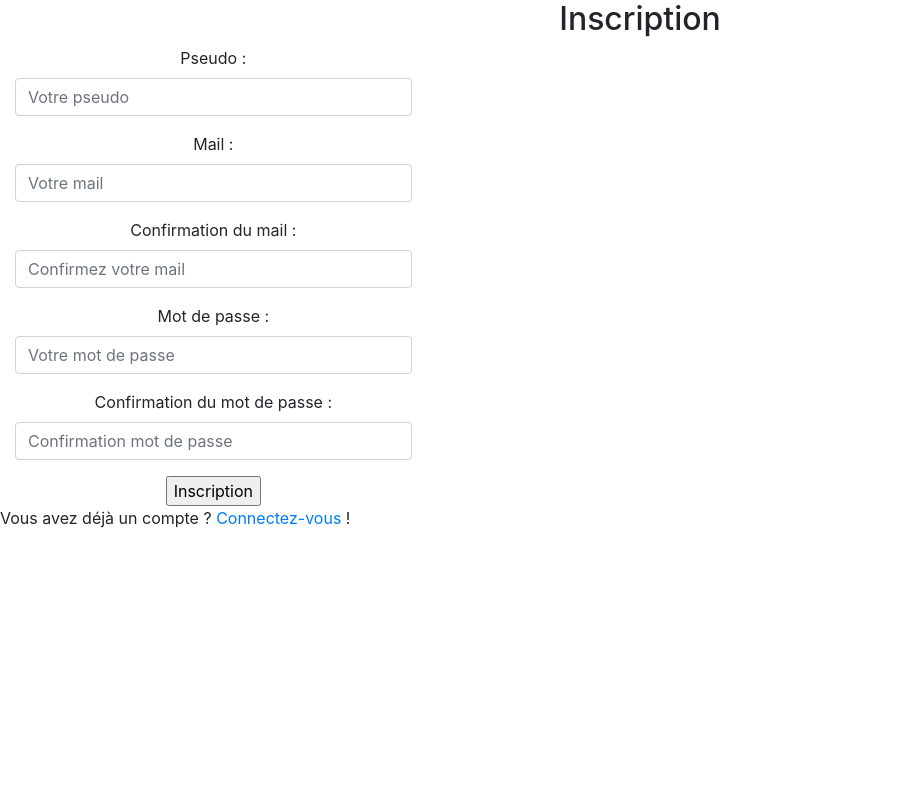
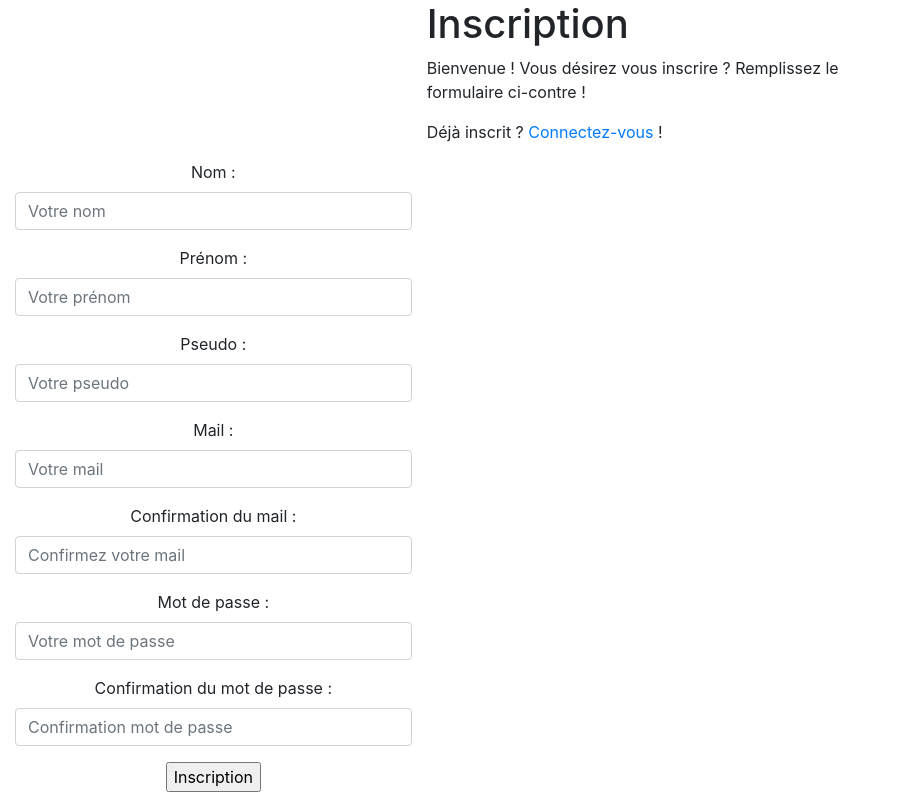
Before and after one commit to Christopher62/Evaluation---Simplon, a PHP site: page /inscription.php in a window 1280 px wide. Shown: the whole page, without its empty margins (0-901 px from the left). Run offline with PHP 8.4, Linux system fonts and the light colour scheme; some libraries are stand-ins or nearby versions.

Commit message:
Added nom + prenom fields into inscription form

```diff
--- a/pages/inscription.php
+++ b/pages/inscription.php
@@ -4,13 +4,15 @@ $cnx = new PDO('mysql:host=localhost;dbname=Evalsimplon', 'root', 'codeurKiFFeur
 
 if(isset($_POST["forminscription"]))
 {
+	$nom = htmlspecialchars($_POST["nom"]);
+	$prenom = htmlspecialchars($_POST["prenom"]);
 	$pseudo = htmlspecialchars($_POST["pseudo"]);
 	$mail = htmlspecialchars($_POST["mail"]);
 	$mail2 = htmlspecialchars($_POST["mail2"]);
 	$mdp = sha1($_POST["mdp"]);
 	$mdp2 = sha1($_POST["mdp2"]);
 
-	if(!empty($_POST["pseudo"]) AND !empty($_POST["mail"]) AND !empty($_POST["mail2"]) AND !empty($_POST["mdp"]) AND !empty($_POST["mdp2"]))
+	if(!empty($_POST["nom"]) AND !empty($_POST["prenom"]) AND !empty($_POST["pseudo"]) AND !empty($_POST["mail"]) AND !empty($_POST["mail2"]) AND !empty($_POST["mdp"]) AND !empty($_POST["mdp2"]))
 	{
 		$pseudolength = strlen($pseudo);
 		if ($pseudolength <= 30)
@@ -81,13 +83,27 @@ if(isset($_POST["forminscription"]))
 		<meta name="viewport" content="width=device-width, initial-scale=1">
 		<title>Inscription</title>
     <link rel="stylesheet" href="../bootstrap-css/bootstrap.min.css">
+		<link rel="stylesheet" href="../style/css/christopher.css">
 	</head>
 	<body>
-		<div align="center">
-			<h2>Inscription</h2>
+		<div class="container-fluid col-md-4" id="inscription">
+			<div class="row">
+			<h1>Inscription</h1>
+			<p>Bienvenue ! Vous désirez vous inscrire ? Remplissez le formulaire ci-contre !</p>
+			<p>Déjà inscrit ? <a href="connexion.php">Connectez-vous</a> !</p>
+			</div>
+		</div>
 			<div class="container-fluid">
-				<div class="row">
-					<form class="well col-md-offset-4 col-md-4" method="POST" action="">
+				<div class="row text-center">
+					<form class="well col-md-4 inscription-form" method="POST" action="">
+						<div class="form-group">
+		          <label for="nom">Nom :</label>
+						  <input class="form-control" type="text" placeholder="Votre nom" id="nom" name="nom" value="<?php if(isset($nom)) { echo $nom; } ?>">
+		        </div>
+						<div class="form-group">
+		          <label for="prenom">Prénom :</label>
+						  <input class="form-control" type="text" placeholder="Votre prénom" id="prenom" name="prenom" value="<?php if(isset($prenom)) { echo $prenom; } ?>">
+		        </div>
 		        <div class="form-group">
 		          <label for="pseudo">Pseudo :</label>
 						  <input class="form-control" type="text" placeholder="Votre pseudo" id="pseudo" name="pseudo" value="<?php if(isset($pseudo)) { echo $pseudo; } ?>">
@@ -109,23 +125,18 @@ if(isset($_POST["forminscription"]))
 		          <input class="form-control" type="password" placeholder="Confirmation mot de passe" id="mdp2" name="mdp2">
 		        </div>
 						<input type="submit" name="forminscription" value="Inscription">
-					</form>
-				</div>
-			</div>
-			<div class="container-fluid">
-				<div class="row">
-					<span style="<?php if(isset($message) || isset($erreur)){echo "display:none";} ?>">Vous avez déjà un compte ? <a href="connexion.php">Connectez-vous</a> !</span>
 								<?php
 									if(isset($erreur)){
-							echo '<font color="red">'.$erreur.'</font>';
+										echo '<br><font color="red">'.$erreur.'</font>';
 									}
 								?>
 								<?php
 									if(isset($message)){
-							echo '<font color="green">'.$message.'</font><br>';
+										echo '<br><font color="green">'.$message.'</font>&nbsp';
 										echo '<a href="connexion.php">Connectez-vous</a> !';
 									}
 								?>
+					</form>
 				</div>
 			</div>
 	</body>
--- a/style/css/christopher.css
+++ b/style/css/christopher.css
@@ -1 +1 @@
-#navigation{border-radius:0;text-transform:uppercase}#navigation a{color:#FFF;outline:none}#navigation #logo{height:22px;width:24px}#navigation .dropdown a{text-transform:none}#navigation .dropdown li a{color:#000;text-transform:none}#toTop{color:#00A1D0;right:1%;top:90%;position:fixed;z-index:100;overflow:hidden;text-decoration:none;outline:none;display:none}.profil-table{margin-top:2%;width:80%}.profil-table th,.profil-table td{text-align:center}.profil-table td li{list-style-type:none}.notfound-table{width:20%}.notfound-table th,.notfound-table td{text-align:center}.notfound-table td li{list-style-type:none}
+#navigation{border-radius:0;text-transform:uppercase}#navigation a{color:#FFF;outline:none}#navigation #logo{height:22px;width:24px}#navigation .dropdown a{text-transform:none}#navigation .dropdown li a{color:#000;text-transform:none}#toTop{color:#00A1D0;right:1%;top:90%;position:fixed;z-index:100;overflow:hidden;text-decoration:none;outline:none;display:none}.profil-table{margin-top:2%;width:80%}.profil-table th,.profil-table td{text-align:center}.profil-table td li{list-style-type:none}.notfound-table{width:20%}.notfound-table th,.notfound-table td{text-align:center}.notfound-table td li{list-style-type:none}#inscription h1{text-align:center}#inscription p{text-align:justify;width:80%;margin-left:10%}.inscription-form{margin-top:1%}
```
Also changed, not shown: style/less/christopher.less (+14 -0 lines). Lines whose indentation alone changed are shown as unchanged.
